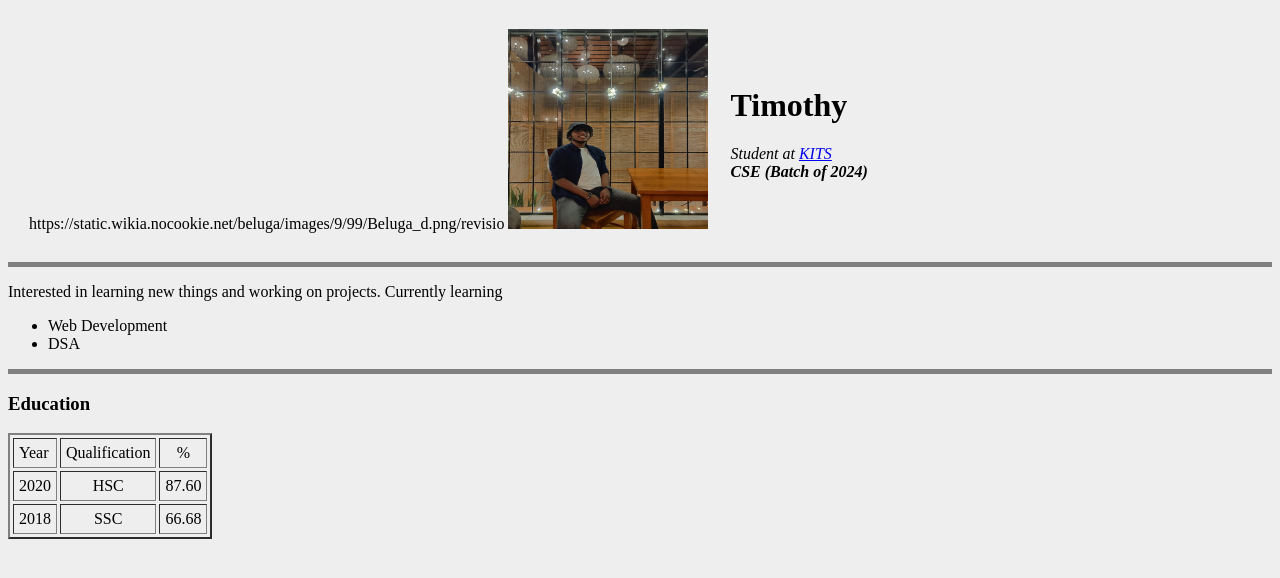
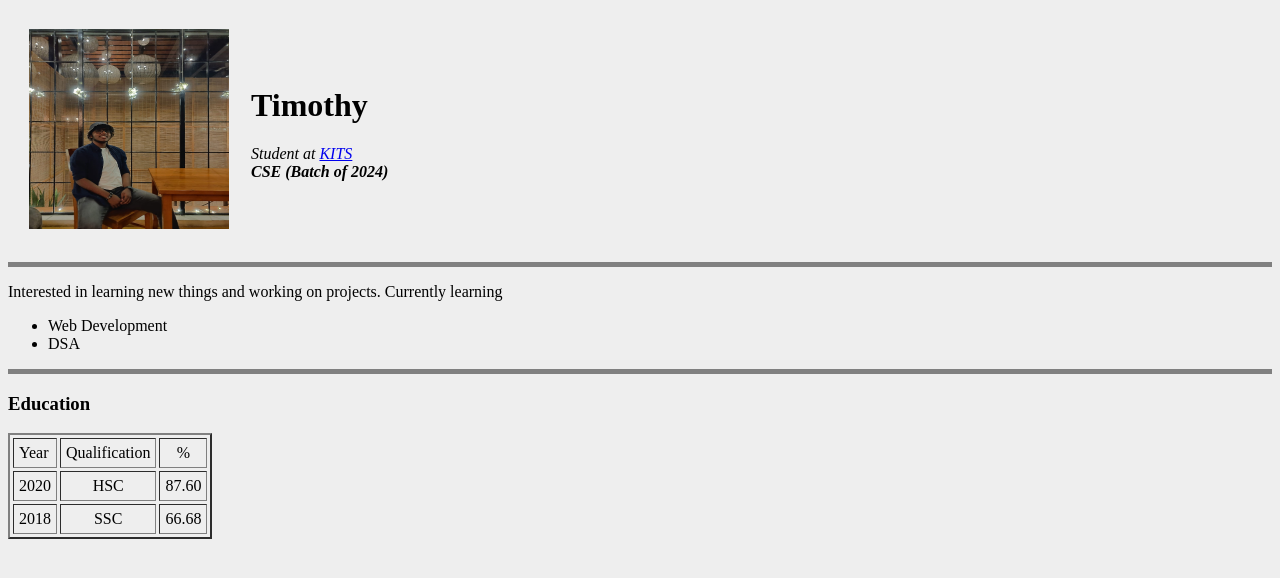
Before and after one commit to timothy3030/WEB-EXP1, a plain HTML site: page index.html in a window 1280 px wide. Drawn offline with Linux system fonts and the light colour scheme.

Commit message:
Update index.html

```diff
--- a/index.html
+++ b/index.html
@@ -9,7 +9,7 @@
         <div>
             <table cellspacing = "20">
                 <tr>
-                    <td>https://static.wikia.nocookie.net/beluga/images/9/99/Beluga_d.png/revisio
+                    <td>
                         <a href="https://github.com/timothy3030"><img src="https://github.com/timothy3030/WEB-EXP1/blob/main/WhatsApp%20Image%202022-10-05%20at%202.42.38%20PM.jpeg?raw=true" alt="timothy's image" height="200" width="200"></a>
                     </td>
                     <td><h1>Timothy</h1>
```
